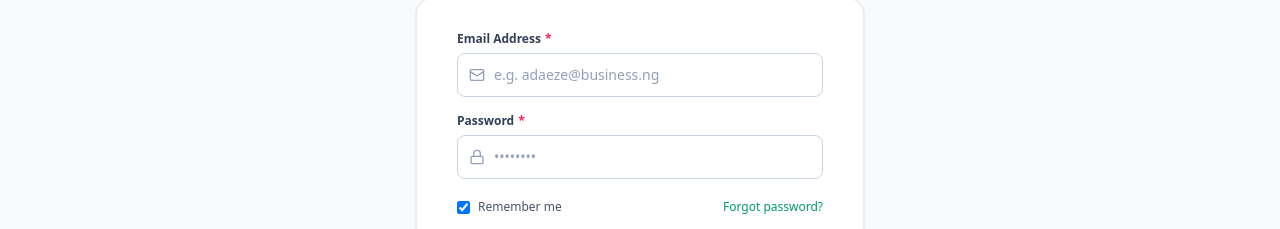
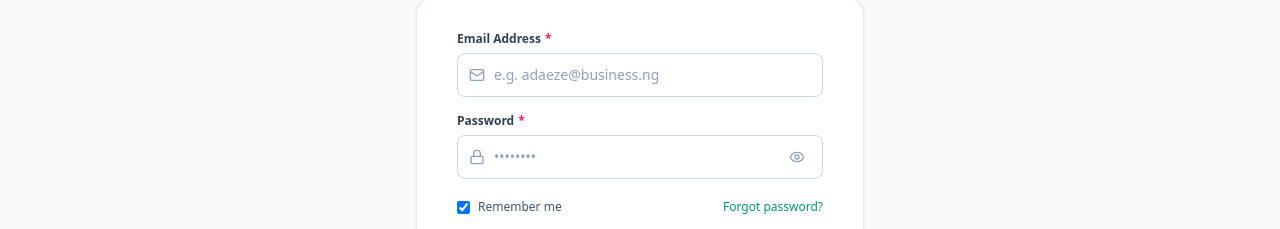
Before and after one commit to osovodesign/MarketMate, a React (Vite) app: page / in a window 1280 px wide. Both pictures are taken after a click on the button "Log In". Shown: the part 236-465 px from the top of the page. Built offline with nearby package versions, Linux system fonts and the light colour scheme; no server answers; the database is empty.

Commit message:
feat(ui): add password visibility toggle to Input
Introduce a `showPasswordToggle` prop to the Input component to allow users to reveal or hide their password. Integrated this functionality into the Login and Signup forms to improve user experience.

```diff
--- a/src/components/auth/Login.tsx
+++ b/src/components/auth/Login.tsx
@@ -108,6 +108,7 @@ export const Login: React.FC<LoginProps> = ({
             <Input
               label="Password"
               type="password"
+              showPasswordToggle
               placeholder="••••••••"
               value={password}
               onChange={(e) => setPassword(e.target.value)}
--- a/src/components/auth/Signup.tsx
+++ b/src/components/auth/Signup.tsx
@@ -117,6 +117,7 @@ export const Signup: React.FC<SignupProps> = ({
             <Input
               label="Create Password (min. 6 chars)"
               type="password"
+              showPasswordToggle
               placeholder="••••••••"
               value={password}
               onChange={(e) => setPassword(e.target.value)}
--- a/src/components/ui/Input.tsx
+++ b/src/components/ui/Input.tsx
@@ -1,4 +1,5 @@
-import React from 'react';
+import React, { useState } from 'react';
+import { Eye, EyeOff } from 'lucide-react';
 
 interface InputProps extends React.InputHTMLAttributes<HTMLInputElement> {
   label?: string;
@@ -7,11 +8,32 @@ interface InputProps extends React.InputHTMLAttributes<HTMLInputElement> {
   leftAddon?: React.ReactNode;
   rightAddon?: React.ReactNode;
   required?: boolean;
+  showPasswordToggle?: boolean;
 }
 
 export const Input = React.forwardRef<HTMLInputElement, InputProps>(
-  ({ label, helperText, error, leftAddon, rightAddon, required, id, className = '', ...props }, ref) => {
+  (
+    {
+      label,
+      helperText,
+      error,
+      leftAddon,
+      rightAddon,
+      required,
+      showPasswordToggle,
+      id,
+      className = '',
+      type = 'text',
+      ...props
+    },
+    ref
+  ) => {
     const inputId = id || (label ? label.toLowerCase().replace(/\s+/g, '-') : undefined);
+    const [isPasswordVisible, setIsPasswordVisible] = useState(false);
+
+    const isPasswordInput = type === 'password';
+    const effectiveType = isPasswordInput && showPasswordToggle ? (isPasswordVisible ? 'text' : 'password') : type;
+    const hasRightElement = rightAddon || (showPasswordToggle && isPasswordInput);
 
     return (
       <div className="w-full flex flex-col gap-1.5">
@@ -30,9 +52,10 @@ export const Input = React.forwardRef<HTMLInputElement, InputProps>(
           <input
             id={inputId}
             ref={ref}
+            type={effectiveType}
             className={`w-full rounded-lg border bg-white dark:bg-slate-800 text-slate-900 dark:text-white placeholder:text-slate-400 dark:placeholder:text-slate-500 text-sm transition-colors min-h-[44px]
               ${leftAddon ? 'pl-9' : 'pl-3.5'}
-              ${rightAddon ? 'pr-9' : 'pr-3.5'}
+              ${hasRightElement ? 'pr-10' : 'pr-3.5'}
               py-2.5 outline-none
               ${
                 error
@@ -44,11 +67,29 @@ export const Input = React.forwardRef<HTMLInputElement, InputProps>(
             `}
             {...props}
           />
-          {rightAddon && (
-            <div className="absolute right-3 flex items-center pointer-events-none text-slate-400 dark:text-slate-500 text-sm">
+          {showPasswordToggle && isPasswordInput ? (
+            <button
+              type="button"
+              onClick={(e) => {
+                e.preventDefault();
+                setIsPasswordVisible((prev) => !prev);
+              }}
+              className="absolute right-3 p-1.5 text-slate-400 hover:text-slate-600 dark:text-slate-400 dark:hover:text-slate-200 transition-colors focus:outline-none focus:ring-2 focus:ring-emerald-500/40 rounded-md cursor-pointer flex items-center justify-center"
+              aria-label={isPasswordVisible ? 'Hide password' : 'Show password'}
+              title={isPasswordVisible ? 'Hide password' : 'Show password'}
+              tabIndex={0}
+            >
+              {isPasswordVisible ? (
+                <EyeOff className="w-4 h-4 text-slate-600 dark:text-slate-300" />
+              ) : (
+                <Eye className="w-4 h-4 text-slate-400 dark:text-slate-500 hover:text-slate-600" />
+              )}
+            </button>
+          ) : rightAddon ? (
+            <div className="absolute right-3 flex items-center text-slate-400 dark:text-slate-500 text-sm">
               {rightAddon}
             </div>
-          )}
+          ) : null}
         </div>
         {error ? (
           <p className="text-xs text-rose-600 dark:text-rose-400 font-medium">{error}</p>
```
